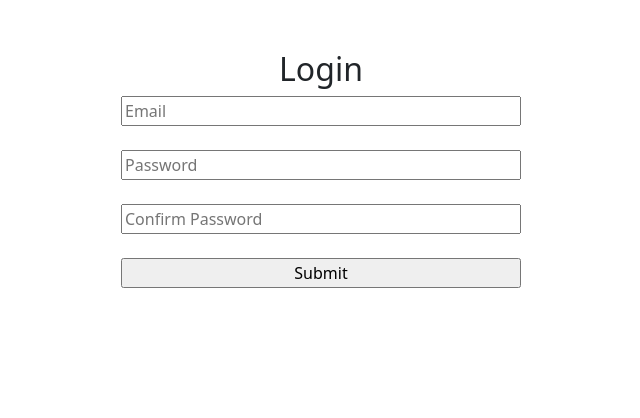
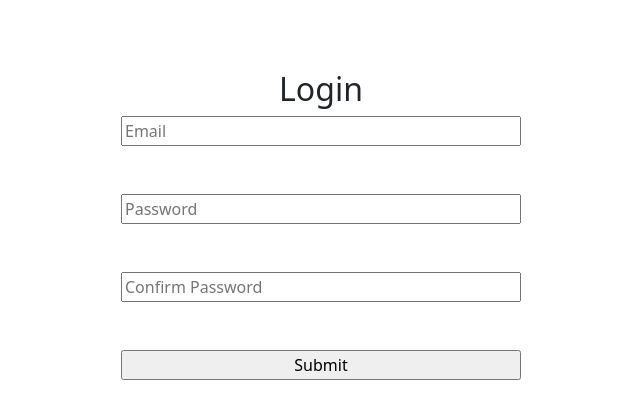
Before and after one commit to Gbolahan21/React_login_page, a React (Create React App) app: page / in a window 1280 px wide. Shown: the top 418 px of the page, without its empty margins (319-959 px from the left). Built offline with nearby package versions, Linux system fonts and the light colour scheme; the HTML template or start-up script is replaced by a standard one.

Commit message:
first phase

```diff
--- a/package.json
+++ b/package.json
@@ -3,16 +3,19 @@
   "version": "0.1.0",
   "private": true,
   "dependencies": {
+    "@hookform/resolvers": "^2.8.5",
     "@testing-library/jest-dom": "^5.14.1",
     "@testing-library/react": "^11.2.7",
     "@testing-library/user-event": "^12.8.3",
     "axios": "^0.21.4",
+    "formik": "^2.2.9",
     "react": "^17.0.2",
     "react-dom": "^17.0.2",
     "react-hook-form": "^7.22.5",
     "react-scripts": "4.0.3",
     "validator": "^13.7.0",
-    "web-vitals": "^1.1.2"
+    "web-vitals": "^1.1.2",
+    "yup": "^0.32.11"
   },
   "scripts": {
     "start": "react-scripts start",
--- a/src/App.css
+++ b/src/App.css
@@ -1,6 +1,6 @@
 .App {
   text-align: center;
-  padding-top: 50px;
+  padding-top: 70px;
 }
 
 input {
--- a/src/App.js
+++ b/src/App.js
@@ -1,11 +1,33 @@
-import React, { useRef, useState } from "react";
-import { useForm } from "react-hook-form";
+import React, { useState } from "react";
 import validator from "validator";
-import './App.css';
+import { Formik } from "formik";
+import * as Yup from "yup";
+import "./App.css";
+
+var isMatch = new RegExp(
+  /^(?=.*[a-z])(?=.*[A-Z])(?=.*[0-9])(?=[^!"#$%&'()*+,-.:;<=>?@[\]^_`{|}~]*[!"#$%&'()*+,-.:;<=>?@[\]^_`{|}~])(?=\D*\d)/
+);
+
+const a = isMatch.test('Frredom@1123')
+console.log({a});
+
+
+const Schema = Yup.object().shape({
+  password: Yup.string().required("This field is required")
+  .test('is-valid',
+  (d) => `${d.path} should contain at least one Number, one upperCase and one lowercase letter and a special character`,
+  (value) => isMatch.test(value) ),
+
+  changepassword: Yup.string().when("password", {
+    is: val => (val && val.length > 0 ? true : false),
+    then: Yup.string().oneOf(
+      [Yup.ref("password")],
+      "Both password need to be the same"
+    )
+  })
+});
 
 function App() {
-
-  // for email validation
   const [emailError, setEmailError] = useState('');
     const validateEmail = (e) => {
       var email = e.target.value;
@@ -16,62 +38,55 @@ function App() {
         setEmailError('Enter Valid Email');
       }
     }
-
-  // for password validation and compare
-  const { register, formState: { errors }, handleSubmit, watch } = useForm();
-  const password = useRef({});
-  const newpassword = useRef({});
-
-  password.current = watch("password", "");
-  newpassword.current = watch("password_repeat", "");
-  const onSubmit = async (data) => {
-    if (password.current.length === 0) {
-      alert("You must specify a password");
-      return;
-    }
-    var match = password.current.match(
-      /^(?=.*[a-z])(?=.*[A-Z])(?=.*[0-9])(?=[^!"#$%&'()*+,-.:;<=>?@[\]^_`{|}~]*[!"#$%&'()*+,-.:;<=>?@[\]^_`{|}~])(?=\D*\d)/
-    );
-    if (!match) {
-      alert(
-        "Password Should contain at least one Number, one upperCase and one lowercase letter and a special character"
-      );
-      return;
-    }
-
-    if (password.current.length < 8) {
-      alert("Password must have at least 8 characters");
-      return;
-    }
-
-    if (newpassword.current !== password.current) {
-      alert("The passwords do not match");
-      return;
-    }
-
-    alert("The password is strong and safe");
-  };
-
+  return (
+    <Formik
+      initialValues={{
+        email: "",
+        password: "",
+        changepassword: ""
+      }}
+      validationSchema={Schema}
+      onSubmit={() => {}}
+    >
+      {({ values, errors, handleSubmit, handleChange, handleBlur }) => {
         return (
           <div className="App">
-      <form onSubmit={(e) => e.preventDefault()}>
+          <form onSubmit={handleSubmit}>
           <h2>Login</h2>
-
             <input type='text' placeholder='Email' onChange={(e) => validateEmail(e)} /> <br />
-        <span>{emailError}</span> <br />
-
-        <input placeholder="Password" {...register("password")} />
-        {errors.password && <p>{errors.password.message}</p>}
+            <span>{emailError}</span>
+            <br /> <br />
+            <input
+              type="password"
+              name="password"
+              placeholder="Password"
+              onBlur={handleBlur}
+              onChange={handleChange}
+              value={values.password}
+            /> <br />
+            <span class="error">
+              {errors.password}
+            </span>
             <br /><br />
-
-        <input placeholder="Confirm Password" {...register("password_repeat")} />
-        {errors.password_repeat && <p>{errors.password_repeat.message}</p>}
-        <br /><br />
-
-        <input type="submit" onClick={handleSubmit(onSubmit)} />
+            <input
+              type="password"
+              name="changepassword"
+              placeholder="Confirm Password"
+              onBlur={handleBlur}
+              onChange={handleChange}
+              value={values.changepassword}
+            /> <br />
+            <span class="error">
+              {errors.changepassword}
+            </span>
+            <br /><br/>
+            <input type='submit' />
           </form>
           </div>
         );
+      }}
+    </Formik>
+  );
 }
 
-export default App;
+export default App
```
Also changed, not shown: 1 other file (tests, documents, lock files or other folders). Lines whose indentation alone changed are shown as unchanged.
